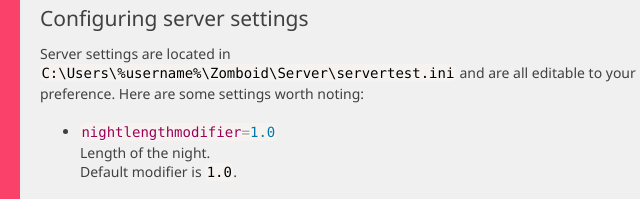
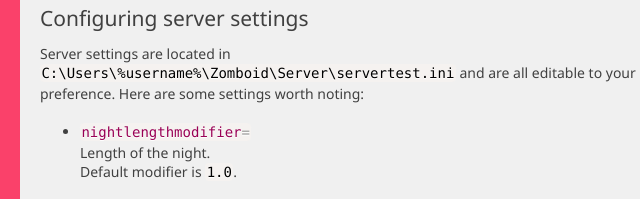
Before and after one commit to Kanandro/project-zomboid-server-guide, a plain HTML site: page index.html in a window 1280 px wide. Shown: the part 1460-1659 px from the top of the page, 300-940 px from the left. Drawn offline with Linux system fonts and the light colour scheme.

Commit message:
Fix number

```diff
--- a/index.html
+++ b/index.html
@@ -87,7 +87,7 @@
         <br>
         <br>
         <ul>
-			<li><code class="language-ini">nightlengthmodifier=1.0</code>
+			<li><code class="language-ini">nightlengthmodifier=</code>
 			<br>
 			Length of the night.
 			<br>
```
